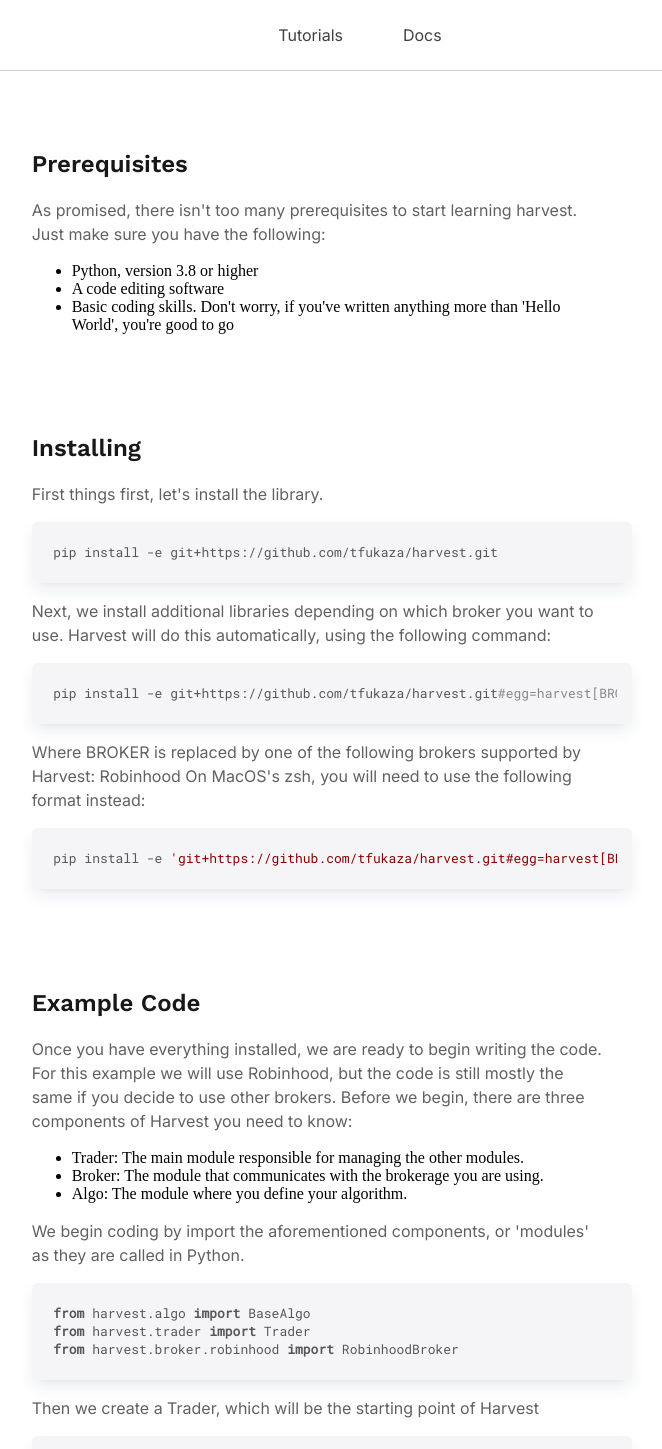
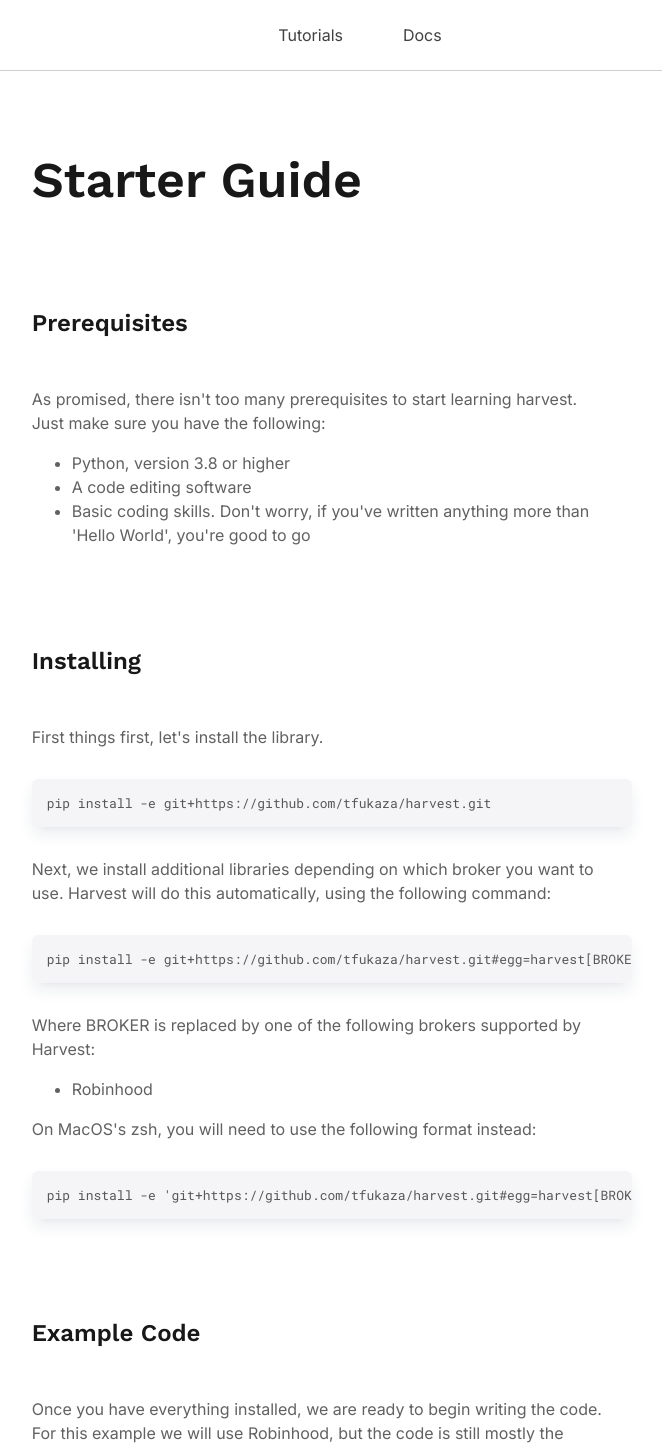
Before and after one commit to tfukaza/harvest, a Next.js app in the folder website/: page /tutorial/starter in a window 1280 px wide. Shown: the top 1449 px of the page, without its empty margins (280-942 px from the left). Built offline with nearby package versions, Linux system fonts and the light colour scheme.

Commit message:
Finished website

```diff
--- a/website/pages/components/code.js
+++ b/website/pages/components/code.js
@@ -5,11 +5,11 @@ export default function CodeBlock({lang, value}) {
     if (lang === undefined){ lang = "text"; }
     if (value === undefined) { value = "Hello World"; }
     return (
-        <div className={rc.code}>
             <SyntaxHighlighter
-                language={lang}>
+                language={lang}
+                customStyle={''}
+                useInlineStyles={false}>
                 {value}
             </SyntaxHighlighter>
-        </div>
     )
 }
--- a/website/pages/tutorial/starter.js
+++ b/website/pages/tutorial/starter.js
@@ -15,6 +15,7 @@ export default function Module() {
         </section>
         <section className={styles.section}>
             <div className={styles.text}>
+                <h1>Starter Guide</h1>
                 <h2>Prerequisites</h2>
                 <p>As promised, there isn&#39;t too many prerequisites to
                     start learning harvest. Just make sure you have the following:
@@ -44,8 +45,11 @@ export default function Module() {
 
                 <p>
                 Where BROKER is replaced by one of the following brokers supported by Harvest:
-
-                Robinhood
+                </p>
+                <ul>
+                    <li>Robinhood</li>
+                </ul>
+                <p>
                 On MacOS&#39;s zsh, you will need to use the following format instead:
                 </p>
 
--- a/website/styles/Home.module.css
+++ b/website/styles/Home.module.css
@@ -103,8 +103,13 @@
         0px 5px 5px -4px rgba(23, 33, 73, 0.075);
 }
 
+.text h1{
+  font-size: 50px;
+  margin-top: 100px;
+}
 .text h2{
   margin-top:100px;
+  margin-bottom: 50px;
 }
 
 .footer {
--- a/website/styles/globals.css
+++ b/website/styles/globals.css
@@ -13,12 +13,12 @@ h1, h2, h1 a{
   color: #181818;
 }
 
-p, a{
+p, a, li{
   font-family: 'Inter', sans-serif;
   color: #616161;
 }
 
-p{
+p, li{
   line-height: 150%;
 }
 
@@ -33,9 +33,31 @@ section{
 }
 
 pre{
-  margin: 0px;
+  overflow-x: scroll;
+  padding: 15px;
+  margin: 30px 0px;
+  width: 100%;
+  background-color: #f5f5f7;
+  border-radius: 6px;
+  box-shadow:
+        0px 8px 15px 0px rgba(26, 52, 82, 0.075),
+        0px 10px 7px -10px rgba(23, 33, 73, 0.062);
+}
+
+pre code{
+  color: #575757;
+  font-family: 'Roboto Mono', monospace;
+  font-size: 13px;
 }
 
 pre code .hljs-keyword{
-  color:rgb(243, 49, 113);
+  color:rgb(255, 50, 135);
 }
+
+pre code .hljs-title{
+  color:rgb(50, 180, 255);
+}
+
+pre code .hljs-params{
+  color:rgb(50, 53, 255);
+}
--- a/website/styles/rowcrop.module.css
+++ b/website/styles/rowcrop.module.css
@@ -47,24 +47,3 @@
 .col4{
     grid-column: span 3;
 }
-
-.code{
-    overflow-x: scroll;
-    padding: 15px;
-    width: 100%;
-    background-color: #f5f5f7;
-    border-radius: 6px;
-    box-shadow:
-          0px 8px 15px 0px rgba(26, 52, 82, 0.075),
-          0px 10px 7px -10px rgba(23, 33, 73, 0.062);
-  }
-
-.code pre{
-    background-color: transparent!important;
-}
-
-.code pre code{
-    color: #575757;
-    font-family: 'Roboto Mono', monospace;
-    font-size: 13px;
-}
```
Also changed, not shown: 3 other files (tests, documents, lock files or other folders). Lines whose indentation alone changed are shown as unchanged.
